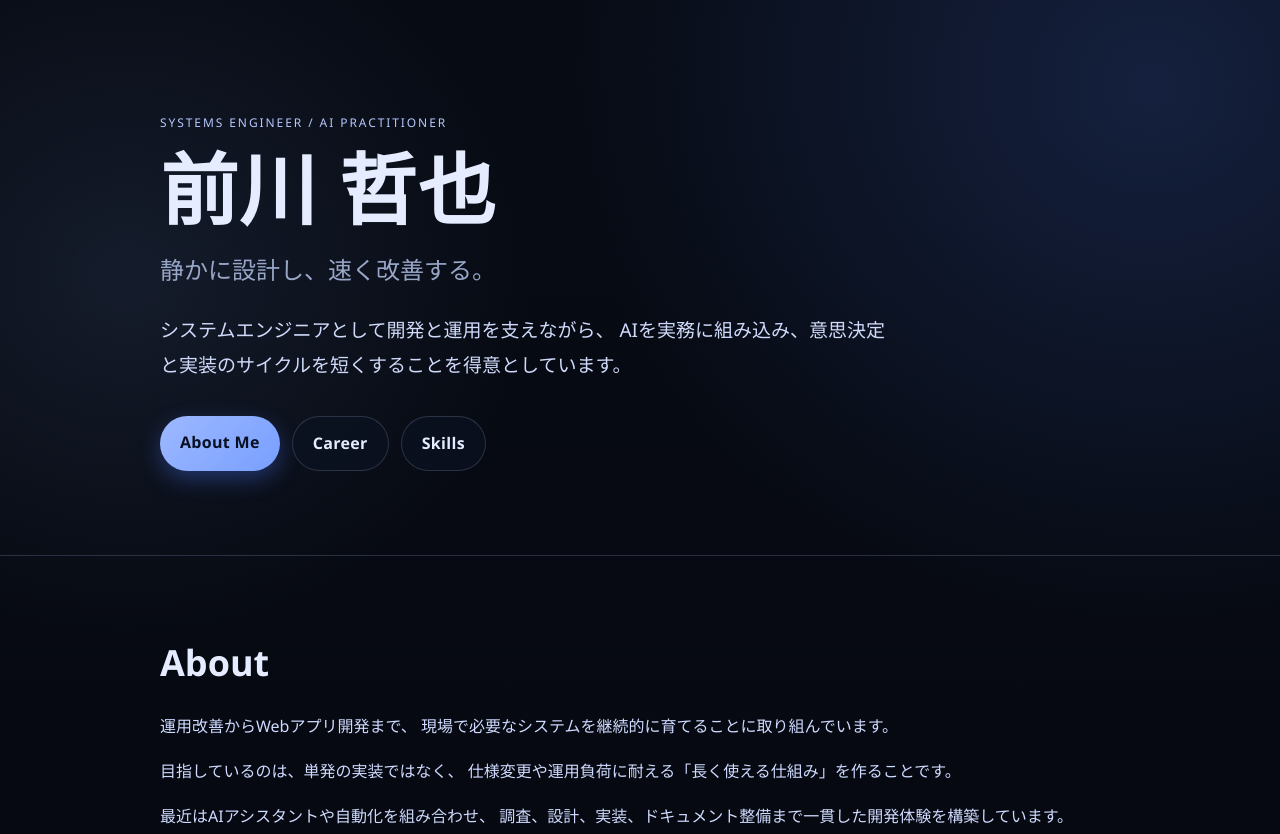
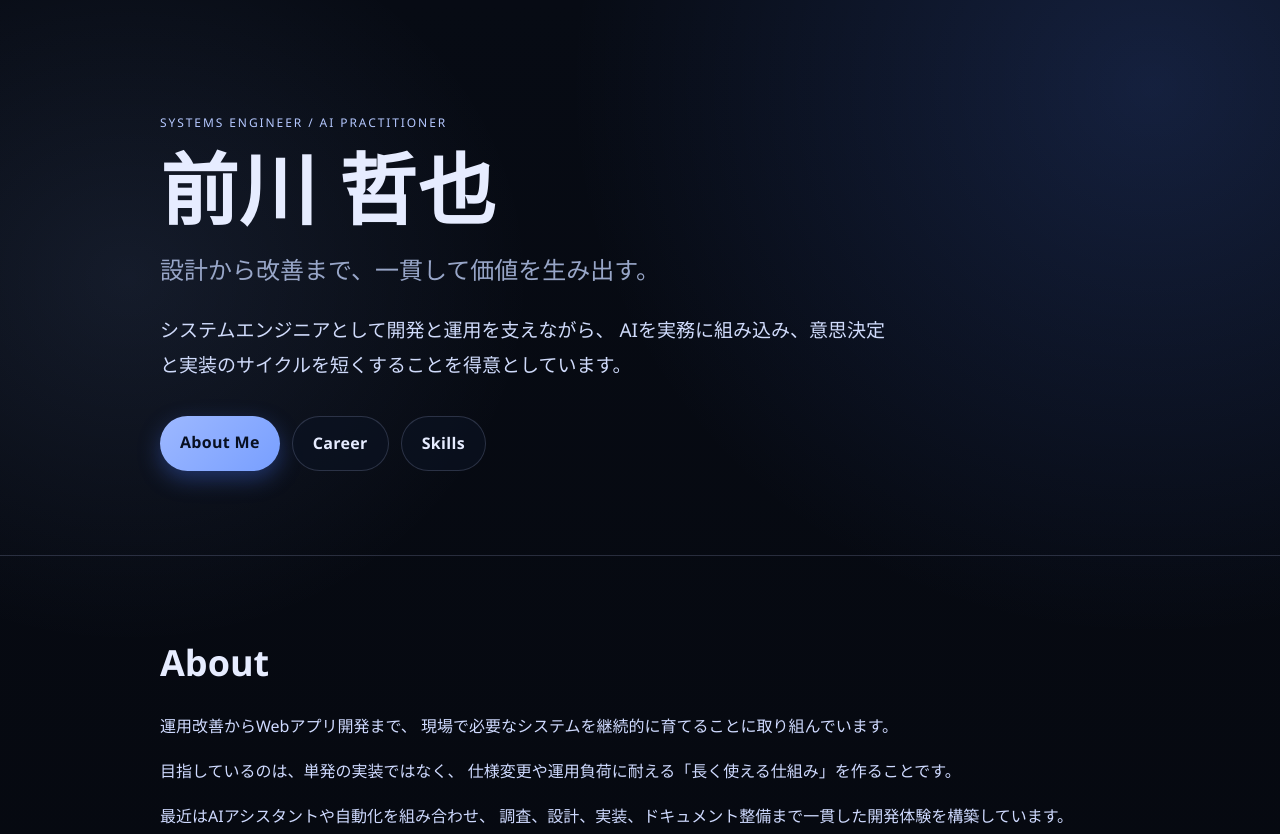
Before and after one commit to TetsuyaMaekawa-lab/profile-site, a plain HTML site: page index.html in a window 1280 px wide. Shown: the top 834 px of the page. Drawn offline with Linux system fonts and the light colour scheme.

Commit message:
change subtitle

```diff
--- a/index.html
+++ b/index.html
@@ -16,7 +16,7 @@
       <p class="eyebrow">Systems Engineer / AI Practitioner</p>
       <h1>前川 哲也</h1>
       <p class="subtitle">
-        静かに設計し、速く改善する。
+        設計から改善まで、一貫して価値を生み出す。
       </p>
       <p class="lead">
         システムエンジニアとして開発と運用を支えながら、
```
